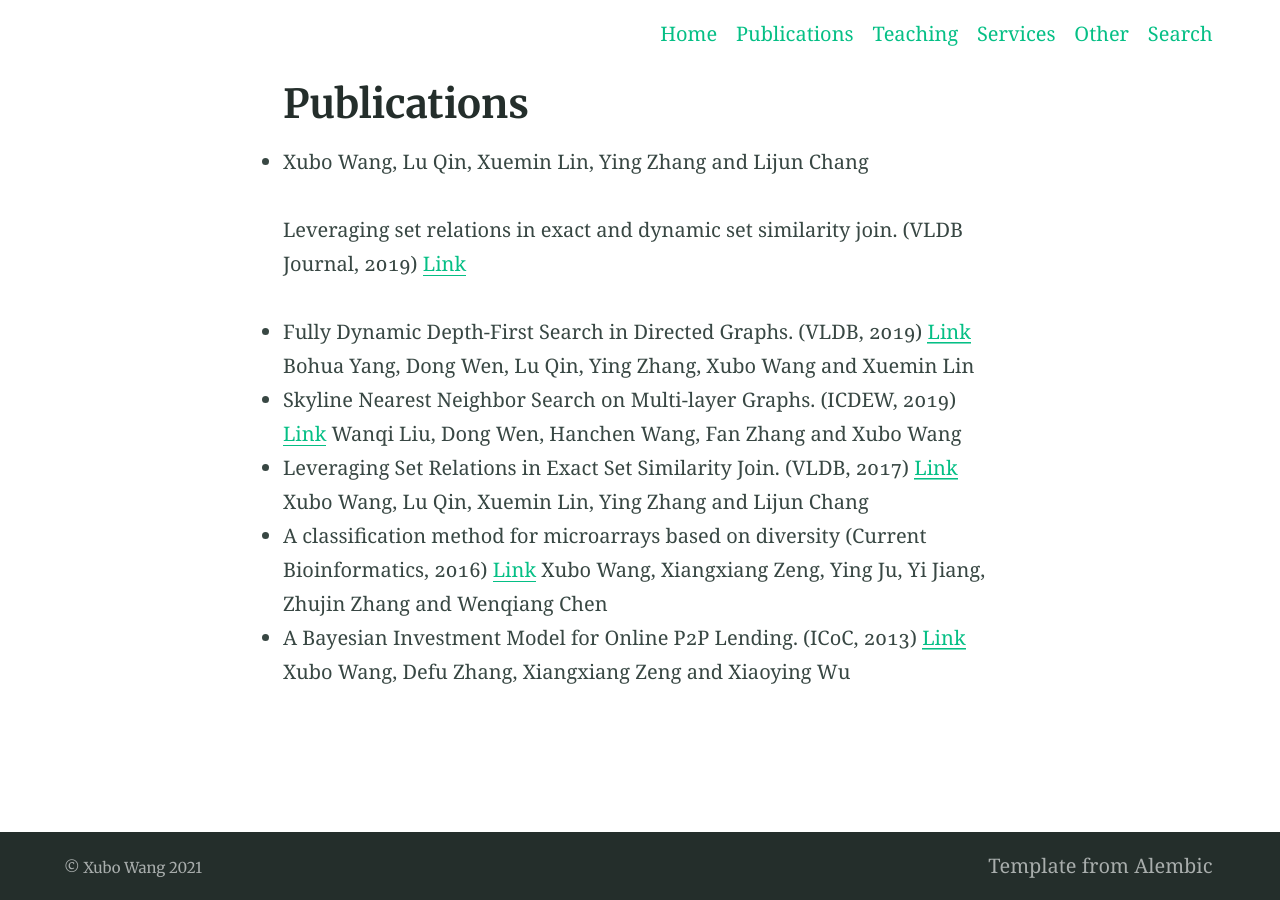
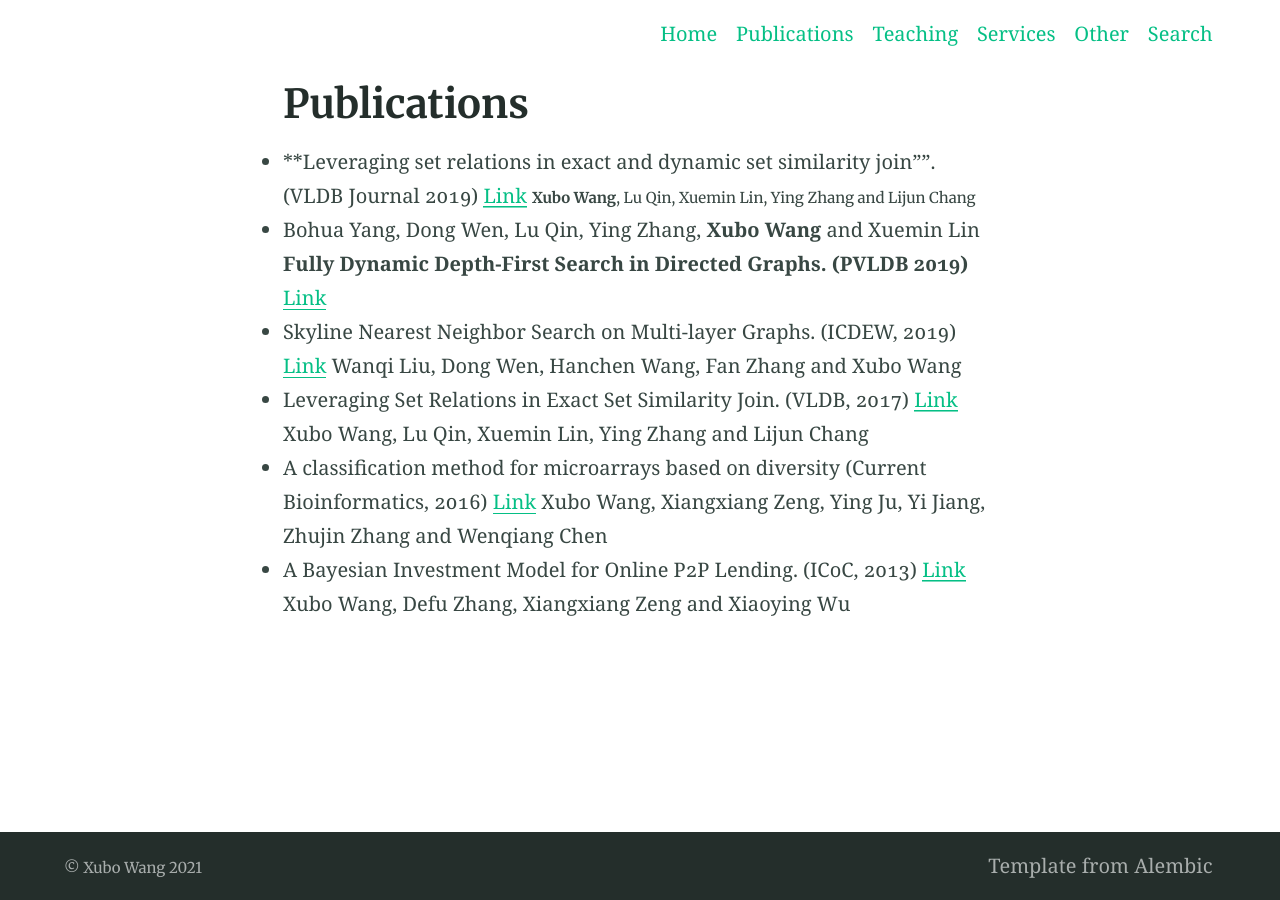
Before and after one commit to xbwanglab/xwang, a Jekyll site: the page built from publications.md, in a window 1280 px wide. Built offline with Jekyll 4.4.1, drawn with Linux system fonts in a browser that asks for light colours.

Commit message:
Update publications.md

```diff
--- a/publications.md
+++ b/publications.md
@@ -5,12 +5,12 @@ title: Publications
 
 
 
-* Xubo Wang, Lu Qin, Xuemin Lin, Ying Zhang and Lijun Chang
+- **Leveraging set relations in exact and dynamic set similarity join"". (VLDB Journal 2019) [Link](https://link.springer.com/article/10.1007/s00778-018-0529-2)
+<small> **Xubo Wang**, Lu Qin, Xuemin Lin, Ying Zhang and Lijun Chang </small>
 
-Leveraging set relations in exact and dynamic set similarity join. (VLDB Journal, 2019) [Link](https://link.springer.com/article/10.1007/s00778-018-0529-2)
+- Bohua Yang, Dong Wen, Lu Qin, Ying Zhang, **Xubo Wang** and Xuemin Lin
+**Fully Dynamic Depth-First Search in Directed Graphs. (PVLDB 2019)** [Link](http://www.vldb.org/pvldb/vol13/p142-yang.pdf)
 
-* Fully Dynamic Depth-First Search in Directed Graphs. (VLDB, 2019) [Link](http://www.vldb.org/pvldb/vol13/p142-yang.pdf)
-Bohua Yang, Dong Wen, Lu Qin, Ying Zhang, Xubo Wang and Xuemin Lin
 * Skyline Nearest Neighbor Search on Multi-layer Graphs. (ICDEW, 2019) [Link](https://ieeexplore.ieee.org/document/8750910)
 Wanqi Liu, Dong Wen, Hanchen Wang, Fan Zhang and Xubo Wang
 * Leveraging Set Relations in Exact Set Similarity Join. (VLDB, 2017) [Link](http://www.vldb.org/pvldb/vol10/p925-wang.pdf)
```
